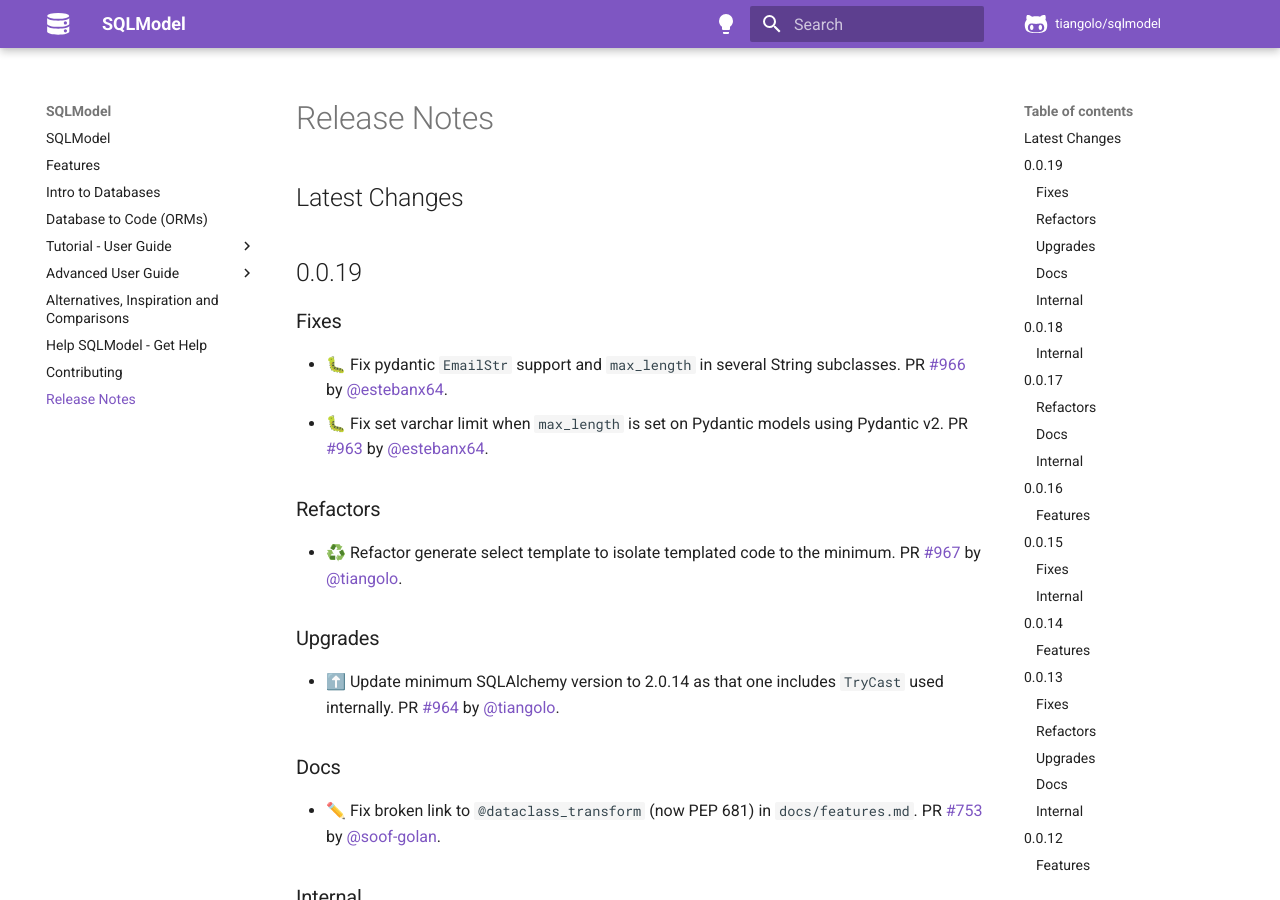
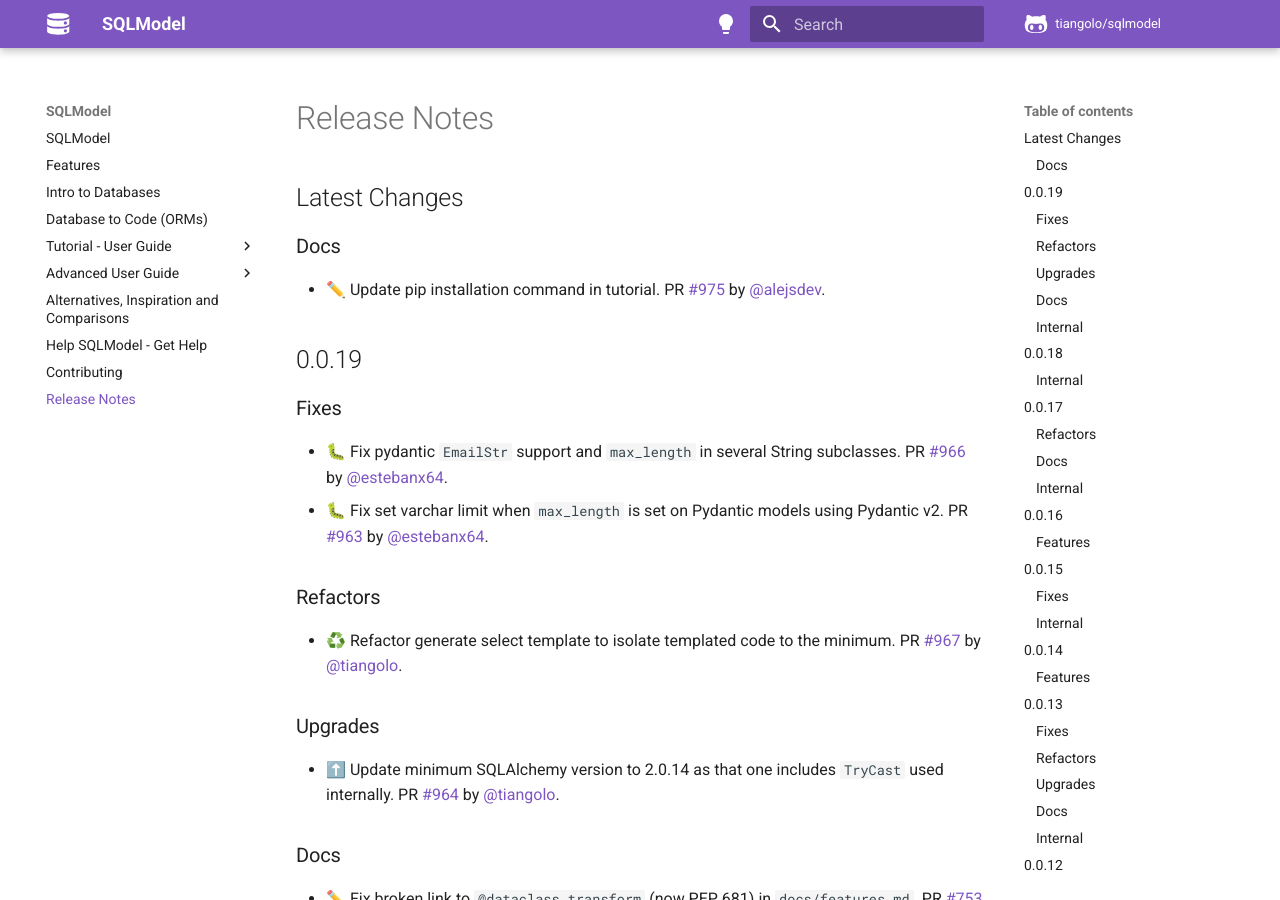
Before and after one commit to sztrakabalint/fastapi-sqlmodel, an MkDocs documentation site: the page built from docs/release-notes.md, in a window 1280 px wide and 900 px high. Built offline with MkDocs 1.6.1 and Material for MkDocs 9.7.7, drawn with Linux system fonts in a browser that asks for light colours; comment, search, counter and statistics services are not loaded.

Commit message:
📝 Update release notes

```diff
--- a/docs/release-notes.md
+++ b/docs/release-notes.md
@@ -1,6 +1,10 @@
 # Release Notes
 
 ## Latest Changes
+
+### Docs
+
+* ✏️ Update pip installation command in tutorial. PR [#975](https://github.com/tiangolo/sqlmodel/pull/975) by [@alejsdev](https://github.com/alejsdev).
 
 ## 0.0.19
 
```
